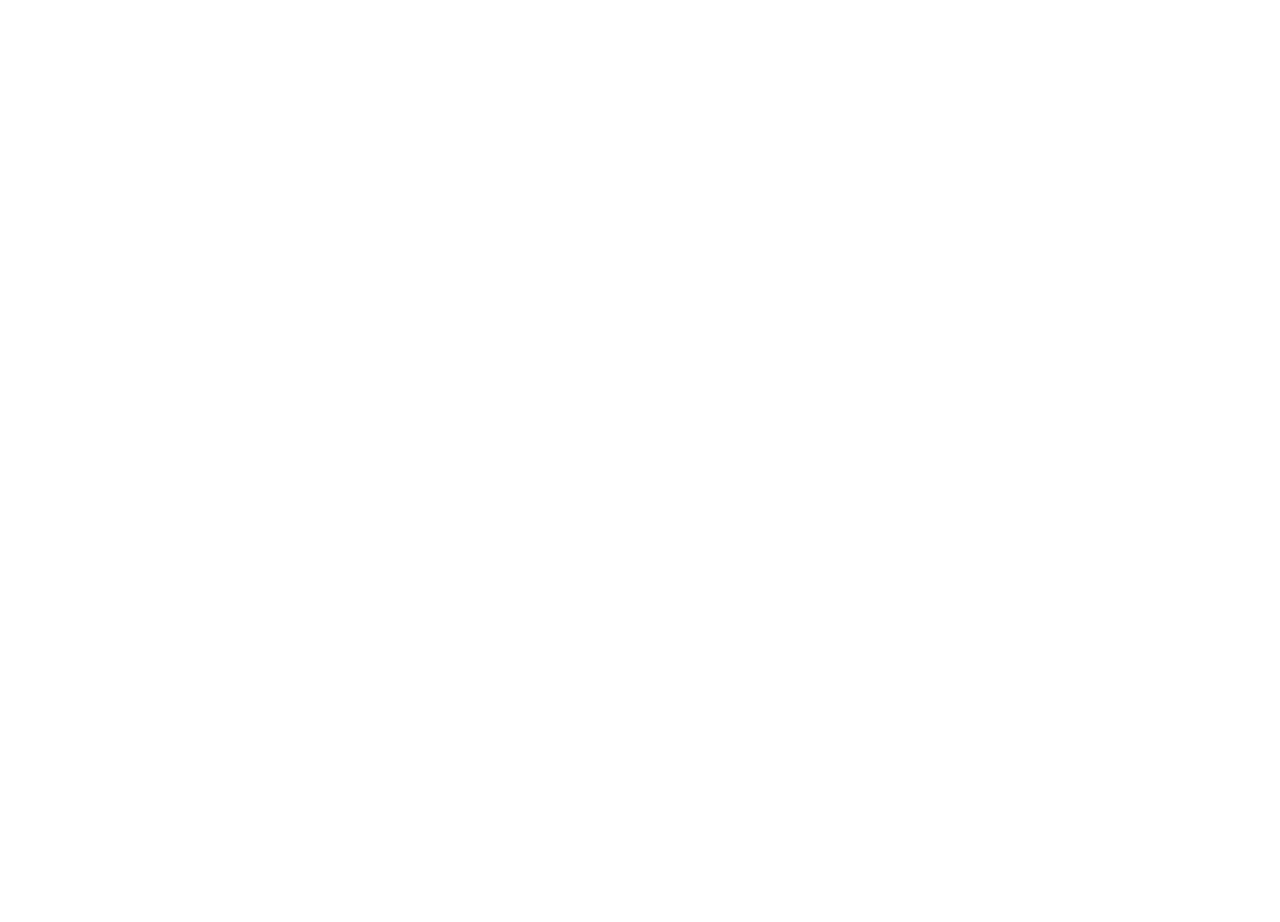
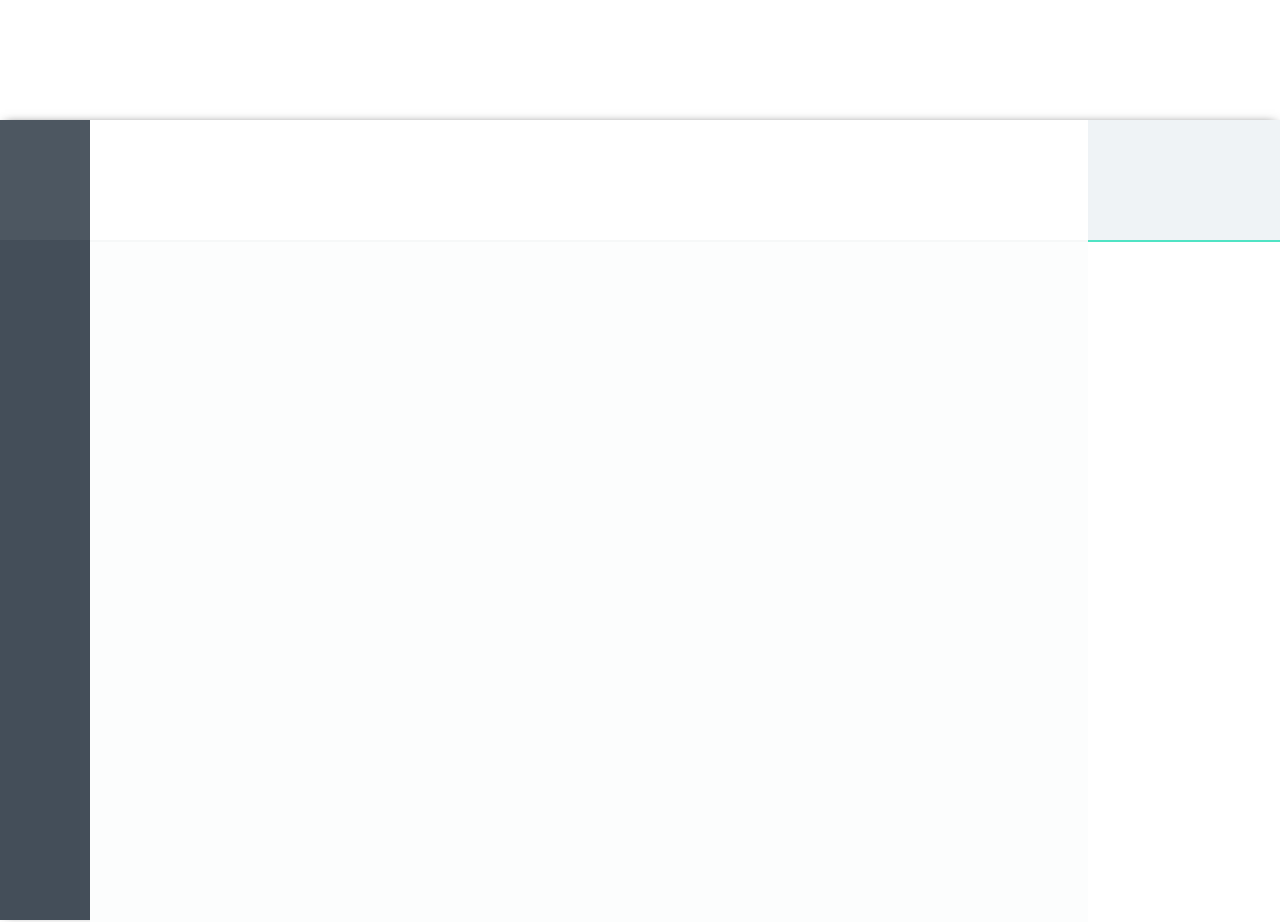
Before and after one commit to danielm2402/simple-pendulum, a React (Create React App) app: page / in a window 1280 px wide. Shown: the part 680-1602 px from the top of the page. Before the commit the page ends 800 px from the top, so only its background shows below. Built offline with nearby package versions, Linux system fonts and the light colour scheme.

Commit message:
canvas section ag

```diff
--- a/src/App.js
+++ b/src/App.js
@@ -1,12 +1,13 @@
 import React from 'react';
 import Header from './components/header/Header'
 import LandingPage from './pages/landing/Landing'
-
+import Platform from './pages/platform/Platform'
 function App() {
   return (
     <div>
       <Header/>
       <LandingPage/>
+      <Platform/>
     </div>
   );
 }
--- /dev/null
+++ b/src/pages/platform/Platform.css
@@ -0,0 +1,58 @@
+.page-platform{
+    display: flex;
+    width: 100%;
+    height: 100vh;
+    flex-direction: column;
+    -webkit-box-shadow: 0px -1px 10px -5px rgba(0,0,0,0.75);
+-moz-box-shadow: 0px -1px 10px -5px rgba(0,0,0,0.75);
+box-shadow: 0px -1px 10px -5px rgba(0,0,0,0.75);
+}
+
+.platform-header{
+    width: 100%;
+    height: 15%;
+    display: flex;
+}
+
+.platform-header .platform-tools{
+    width: 7%;
+    height: 100%;
+    background-color: #4D5761;
+}
+.platform-header .platform-draw{
+    width: 78%;
+    height: 100%;
+    background-color: #FFFFFF;
+
+}
+.platform-header .platform-inputs{
+    width: 15%;
+    height: 100%;
+    background-color:#EFF3F6;
+    border-bottom: 3px solid #50E3C4;
+
+}
+
+.platform-canvas{
+    width: 100%;
+    height: 85%;
+    display: flex;
+}
+.platform-canvas .platform-tools{
+    width: 7%;
+    height: 100%;
+    background-color: #444E59;
+}
+.platform-canvas .platform-draw{
+    width: 78%;
+    height: 100%;
+    background-color: #FCFDFD;
+    border-top: 2px solid #F6F8F8
+    ;
+}
+.platform-canvas .platform-inputs{
+    width: 15%;
+    height: 100%;
+    background-color: #FFFFFF;
+    border-top: 2px solid #50E3C4;
+}
--- /dev/null
+++ b/src/pages/platform/Platform.js
@@ -0,0 +1,24 @@
+import React from 'react'
+import './Platform.css'
+export default function Platform() {
+    return (
+        <div className="page-platform">
+            <div className="platform-header">
+                <div className="platform-tools">
+                </div>
+                <div className="platform-draw">
+                </div>
+                <div className="platform-inputs">
+                </div>
+            </div>
+            <div className="platform-canvas">
+                <div className="platform-tools">
+                </div>
+                <div className="platform-draw">
+                </div>
+                <div className="platform-inputs">
+                </div>
+            </div>
+        </div>
+    )
+}
```
